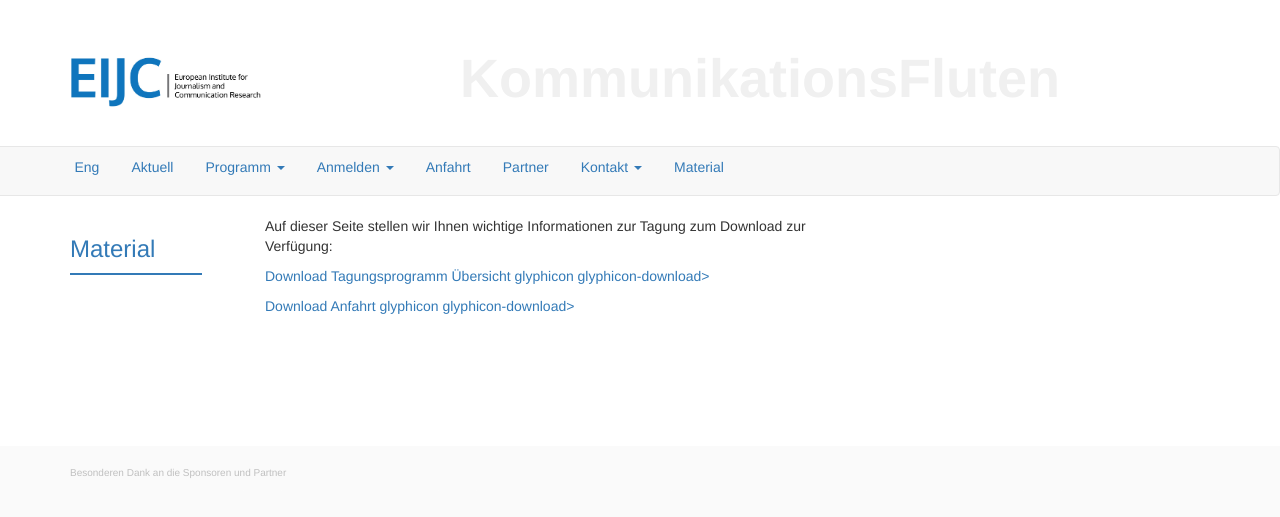
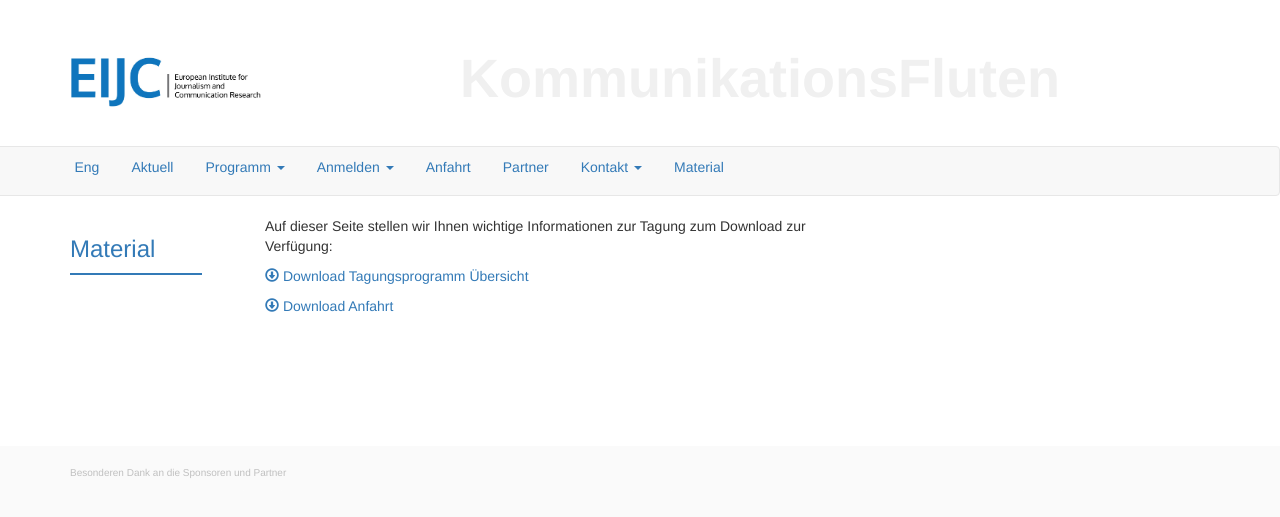
Before and after one commit to susedev/test, a Jekyll site: the page built from material.html, in a window 1280 px wide, cut to the strip 0-631 px from the top of the page. Shown: the top 517 px of the strip. Built offline with Jekyll 4.4.1, drawn with Linux system fonts in a browser that asks for light colours; nearby versions of some CDN libraries.

Commit message:
Update material.html

```diff
--- a/material.html
+++ b/material.html
@@ -3,8 +3,8 @@ title: Material
 ---
 <p>Auf dieser Seite stellen wir Ihnen wichtige Informationen zur Tagung zum Download zur Verf&uuml;gung:</p>
 
-<p><a href="{{ site.base_url }}/media/tagungsprogramm-uebersicht.pdf"> Download Tagungsprogramm &Uuml;bersicht <span class="glyphicon-class">glyphicon glyphicon-download></span></a></p>
-<p><a href="{{ site.base_url }}/media/ karte-web.png"> Download Anfahrt <span class="glyphicon-class">glyphicon glyphicon-download></span></a></p>
+<p><a href="{{ site.base_url }}/media/tagungsprogramm-uebersicht.pdf"><span class="glyphicon glyphicon-download" aria-hidden="true"></span> Download Tagungsprogramm &Uuml;bersicht</a></p>
+<p><a href="{{ site.base_url }}/media/ karte-web.png"><span class="glyphicon glyphicon-download" aria-hidden="true"></span> Download Anfahrt</a></p>
 <p>&nbsp;</p>
 
 <p>&nbsp;</p>
```
